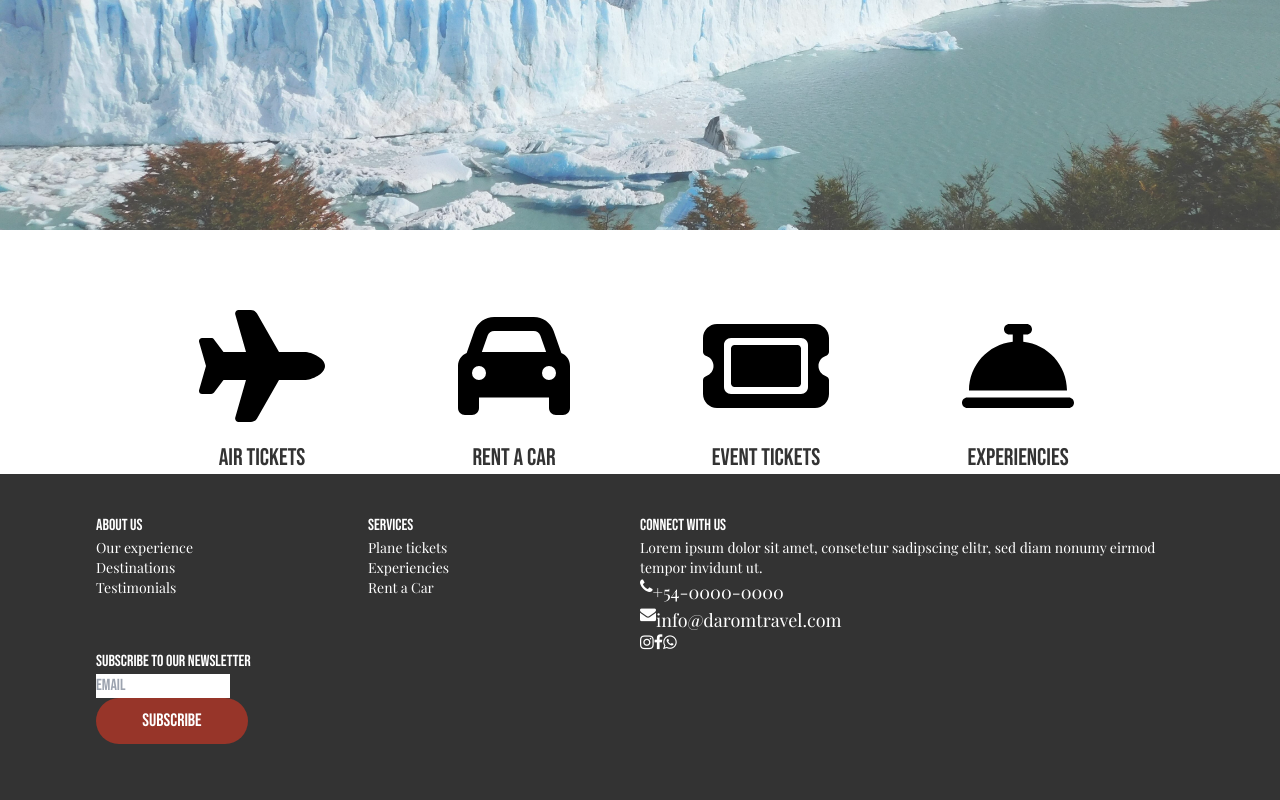
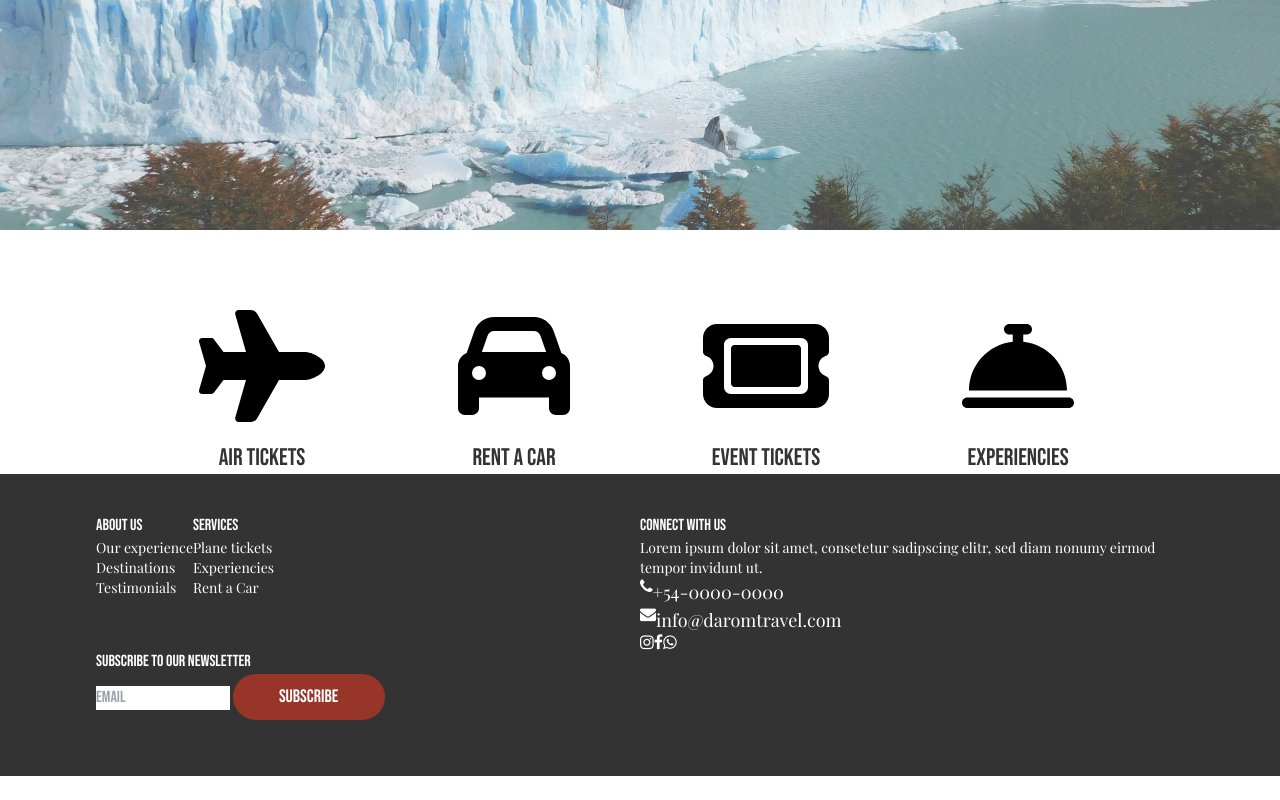
Before and after one commit to yamolatix/travel-south, a plain HTML site: page index.html in a window 1280 px wide. Shown: the part 1811-2611 px from the top of the page. After the commit the page ends 2587 px from the top, so only its background shows below. Drawn offline with nearby package versions, Linux system fonts and the light colour scheme.

Commit message:
footer grid

```diff
--- a/index.html
+++ b/index.html
@@ -223,23 +223,24 @@
 
     <footer class="bg-primary text-white 2xl:px-[288px] lg:px-24 px-4 pt-10 lg:pb-14 pb-10 ">
 
-        <div class="grid grid-cols-4">
-
-            <div class="lg:visible invisible">
+        <div class="grid grid-cols-2">
+            <section class="flex lg:visible invisible">
+                <div>
                     <h2>About Us</h2>
                     <h2 class="font-playfair text-sm">Our experience</h2>
                     <h2 class="font-playfair text-sm">Destinations</h2>
                     <h2 class="font-playfair text-sm">Testimonials</h2>
                 </div>
 
-            <div class="lg:visible invisible">
+                <div>
                     <h2>Services</h2>
                     <h2 class="font-playfair text-sm">Plane tickets</h2>
                     <h2 class="font-playfair text-sm">Experiencies</h2>
                     <h2 class="font-playfair text-sm">Rent a Car</h2>
                 </div>
+            </section>
 
-            <div class="col-span-2 col-row-2">
+            <section class="">
                 <h2>Connect with us</h2>
                 <p class="font-playfair text-sm">Lorem ipsum dolor sit amet, consetetur sadipscing elitr, sed diam
                     nonumy eirmod tempor invidunt ut.
@@ -260,16 +261,16 @@
                     <i class="fa fa-facebook" aria-hidden="true"></i>
                     <i class="fa fa-whatsapp" aria-hidden="true"></i>
                 </div>
-            </div>
+            </section>
 
-            <div class="">
+            <section class="">
                 <h2>Subscribe to our Newsletter</h2>
                 <form action="#">
                     <input type="email" name="email" id="email" placeholder="Email">
                     <button type="submit"
                         class="text-lg text-white bg-secondary h-[46px] w-[152px] rounded-full hover:bg-tertiary">Subscribe</button>
                 </form>
-            </div>
+            </section>
 
         </div>
     </footer>
```
Lines whose indentation alone changed are shown as unchanged.
